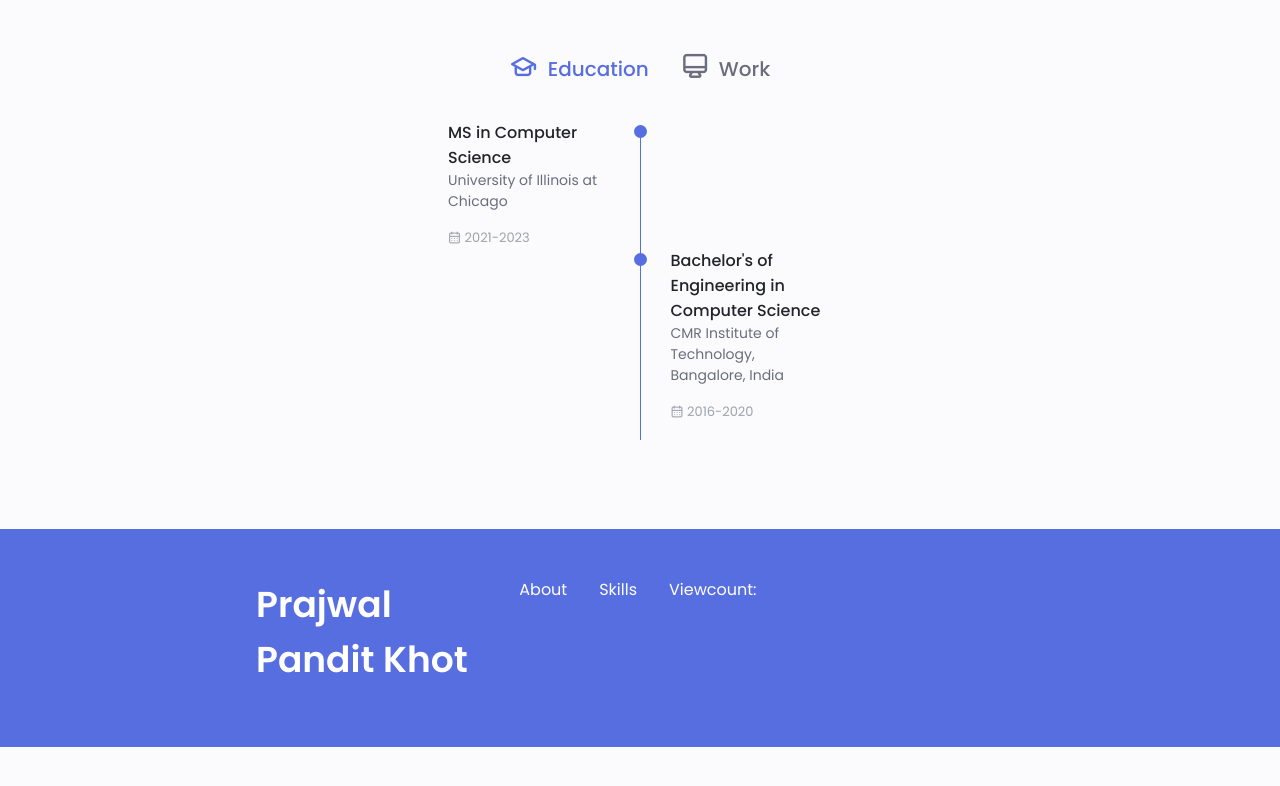
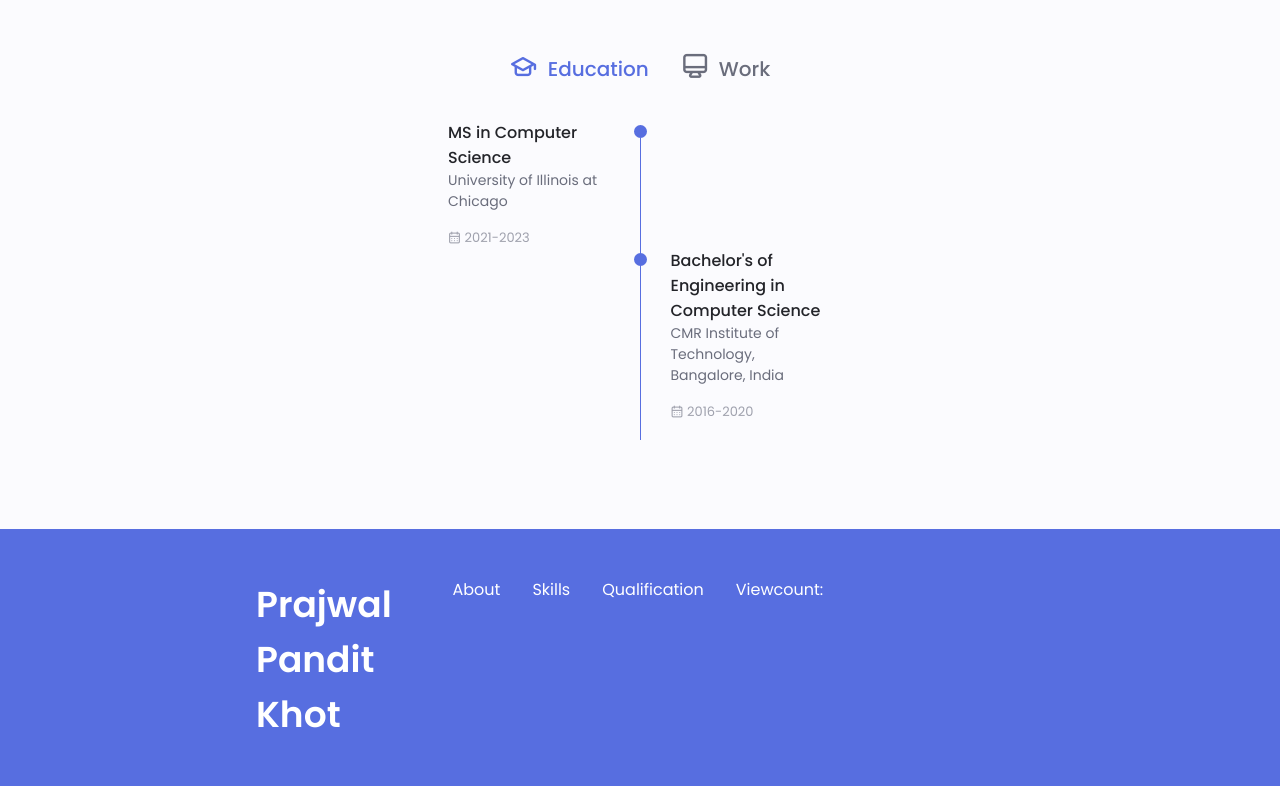
Before and after one commit to PrajwalKhot14/cloud-resume-prajwal, a plain HTML site: page resume-site/index.html in a window 1280 px wide. Shown: the part 2304-3090 px from the top of the page. Before the commit the page ends 3051 px from the top, so only its background shows below. Drawn offline with nearby package versions, Linux system fonts and the light colour scheme; no server answers.

Commit message:
Footer - qualification

```diff
--- a/resume-site/index.html
+++ b/resume-site/index.html
@@ -446,6 +446,9 @@
                         <li>
                             <a href="#skills" class="footer__link">Skills</a>
                         </li>
+                        <li>
+                            <a href="#qualification" class="footer__link">Qualification</a>
+                        </li>
                         <!-- <li>
                             <a href="#contact" class="footer__link">Contact</a>
                         </li>  -->
```
